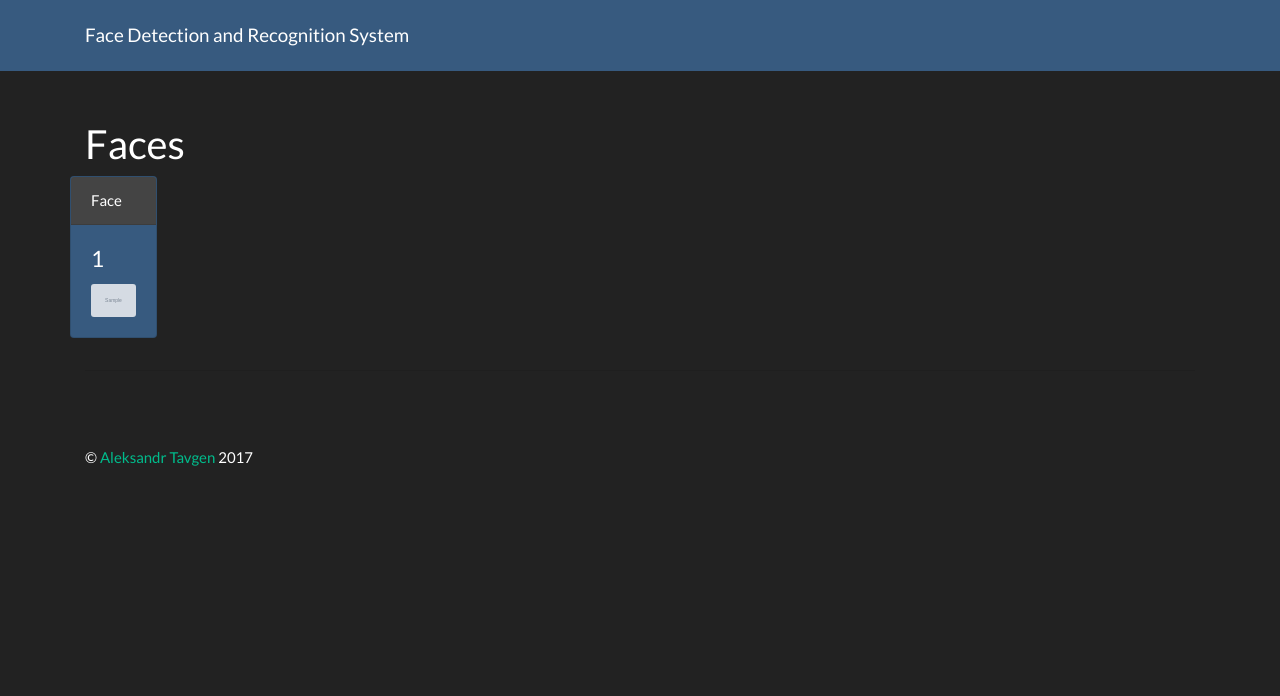
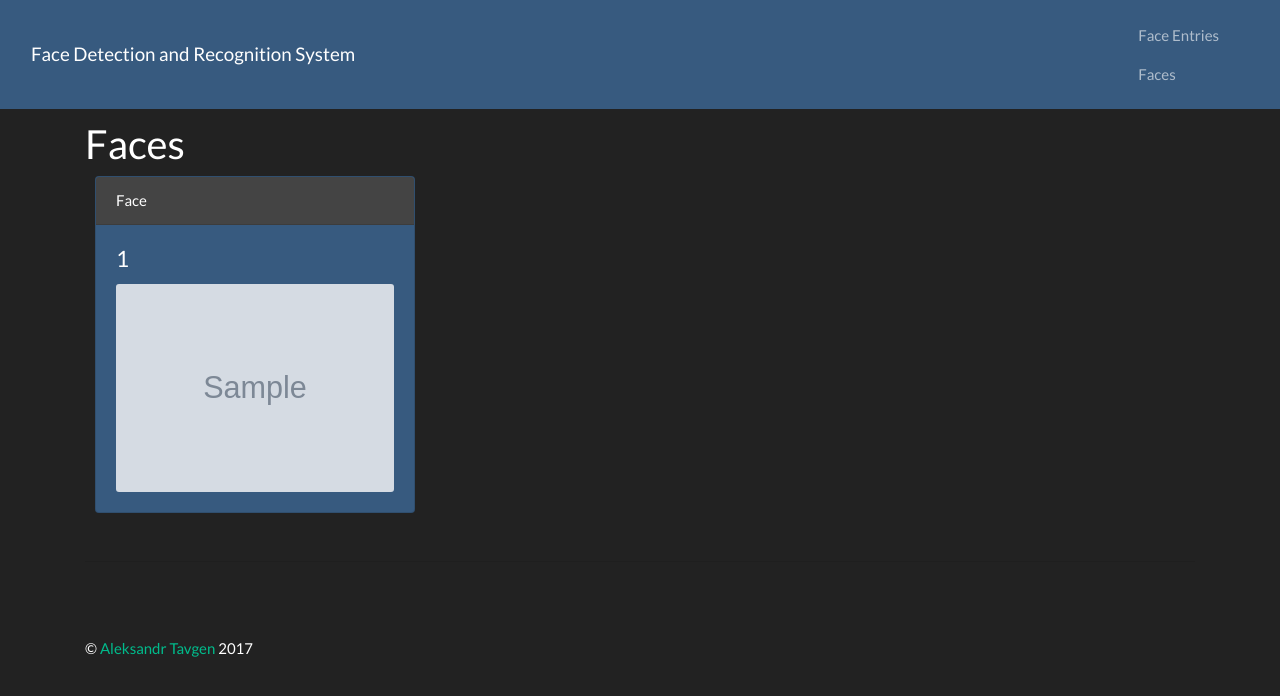
Before and after one commit to alextavgen/fdr_system, a Django app: page /view/faces/ in a window 1280 px wide. Shown: the top 696 px of the page. Run offline with Django 3.2, Linux system fonts and the light colour scheme; tables that the repository leaves empty hold one stand-in row (values such as "Sample post"); grey boxes marked "Sample" are stand-in pictures; parts of the project's set-up code (start-up, migrations or seed data) failed here and were passed over; some libraries are stand-ins or nearby versions.

Commit message:
Working minimal version

```diff
--- a/engine/engine.py
+++ b/engine/engine.py
@@ -12,6 +12,7 @@ from fdr_backend.models import Face, FaceEntry
 logging.basicConfig(level=logging.DEBUG)
 logger = logging.getLogger(__name__)
 
+# Tolerance according distance between face_encodings
 
 TOLERANCE = 0.8
 
--- a/face_rec.py
+++ b/face_rec.py
@@ -91,15 +91,13 @@ def main():
 
                 if (face_uuid in new_face_counts) and (detected_face_counts[face_uuid]>DETECTED_THRESHOLD):
                     file_path = engine.save_to_file(face_uuid, crop_img)
-                    #engine.persist(face_uuid, file_path, timestamp)
-                    print('FACE WRITTEN')
+                    engine.persist(face_uuid, file_path, timestamp)
                     del new_face_counts[face_uuid]
 
 
                 if save_entry and detected_face_counts[face_uuid]>DETECTED_THRESHOLD:
                     file_path = engine.save_to_file_entry(face_uuid, frame)
-                    #engine.persist_entry(face_uuid, file_path, timestamp)
-                    print('ENTRY WRITTEN')
+                    engine.persist_entry(face_uuid, file_path, timestamp)
                     entry_written[face_uuid] = timestamp
                     del detected_face_counts[face_uuid]
 
--- a/fdr_backend/models.py
+++ b/fdr_backend/models.py
@@ -1,4 +1,6 @@
 from django.db import models
+import django_filters
+
 
 
 class Face(models.Model):
@@ -16,6 +18,8 @@ class Face(models.Model):
         return self.uuid
 
 
+
+
 # Create your models here.
 class FaceEntry(models.Model):
     face = models.ForeignKey(Face, on_delete=models.CASCADE)
@@ -27,3 +31,8 @@ class FaceEntry(models.Model):
 
     class Meta:
         ordering = ('timestamp',)
+
+class FaceEntryFilter(django_filters.FilterSet):
+    class Meta:
+        model = FaceEntry
+        fields = ['timestamp', 'face', ]
--- a/fdr_backend/templates/base.html
+++ b/fdr_backend/templates/base.html
@@ -24,6 +24,14 @@
           <a class="navbar-brand" href="#">Face Detection and Recognition System</a>
         </div>
       </div>
+        <ul class="nav navbar-nav ml-auto">
+            <li class="nav-item">
+              <a class="nav-link" href="../face_entries/">Face Entries</a>
+            </li>
+            <li class="nav-item">
+              <a class="nav-link" href="../faces/">Faces</a>
+            </li>
+        </ul>
     </div>
 
     <div class="container">
--- a/fdr_backend/templates/fdr_backend/face_list.html
+++ b/fdr_backend/templates/fdr_backend/face_list.html
@@ -2,9 +2,8 @@
 {% extends "base.html" %}
 {% load static %}
 {% block content %}
-
+    <ul>
         {% for face in object_list %}
-        <div class="col-lg-4">
             <div class="card text-white bg-primary mb-3" style="max-width: 20rem;">
               <div class="card-header">Face</div>
               <div class="card-body">
@@ -12,7 +11,6 @@
                 <img class="card-img" src="{% static face.image %}"/>
               </div>
             </div>
-         </div>
         {% endfor %}
-
+    </ul>
 {% endblock %}
--- a/fdr_backend/urls.py
+++ b/fdr_backend/urls.py
@@ -1,8 +1,9 @@
 from django.urls import path
-from .views import FaceList, FaceEntryList
+from .views import FaceList, FaceEntryList, search
 
 
 urlpatterns = [
     path('faces/', FaceList.as_view(), name='face_list'),
-    path('face_entries/', FaceEntryList.as_view(), name='faceentry_list'),
+#    path('face_entries/', FaceEntryList.as_view(), name='faceentry_list'),
+    path('face_entries/', search, name='faceentry_list'),
 ]
--- a/fdr_backend/views.py
+++ b/fdr_backend/views.py
@@ -2,7 +2,7 @@ from django.shortcuts import render
 
 from django.http import HttpResponse
 from django.views.generic import ListView
-from .models import  FaceEntry, Face
+from .models import  FaceEntry, Face, FaceEntryFilter
 
 
 class FaceList(ListView):
@@ -10,3 +10,9 @@ class FaceList(ListView):
 
 class FaceEntryList(ListView):
     model = FaceEntry
+
+
+def search(request):
+    user_list = FaceEntry.objects.all()
+    user_filter = FaceEntryFilter(request.GET, queryset=user_list)
+    return render(request, 'fdr_backend/faceentry_list.html', {'filter': user_filter})
--- a/fdr_system/settings.py
+++ b/fdr_system/settings.py
@@ -31,6 +31,7 @@ ALLOWED_HOSTS = []
 # Application definition
 
 INSTALLED_APPS = [
+    'widget_tweaks',
     'fdr_backend.apps.FdrBackendConfig',
     'django.contrib.admin',
     'django.contrib.auth',
```
Also changed, not shown: fdr_backend/templates/fdr_backend/faceentry_list.html (+31 -9 lines).
